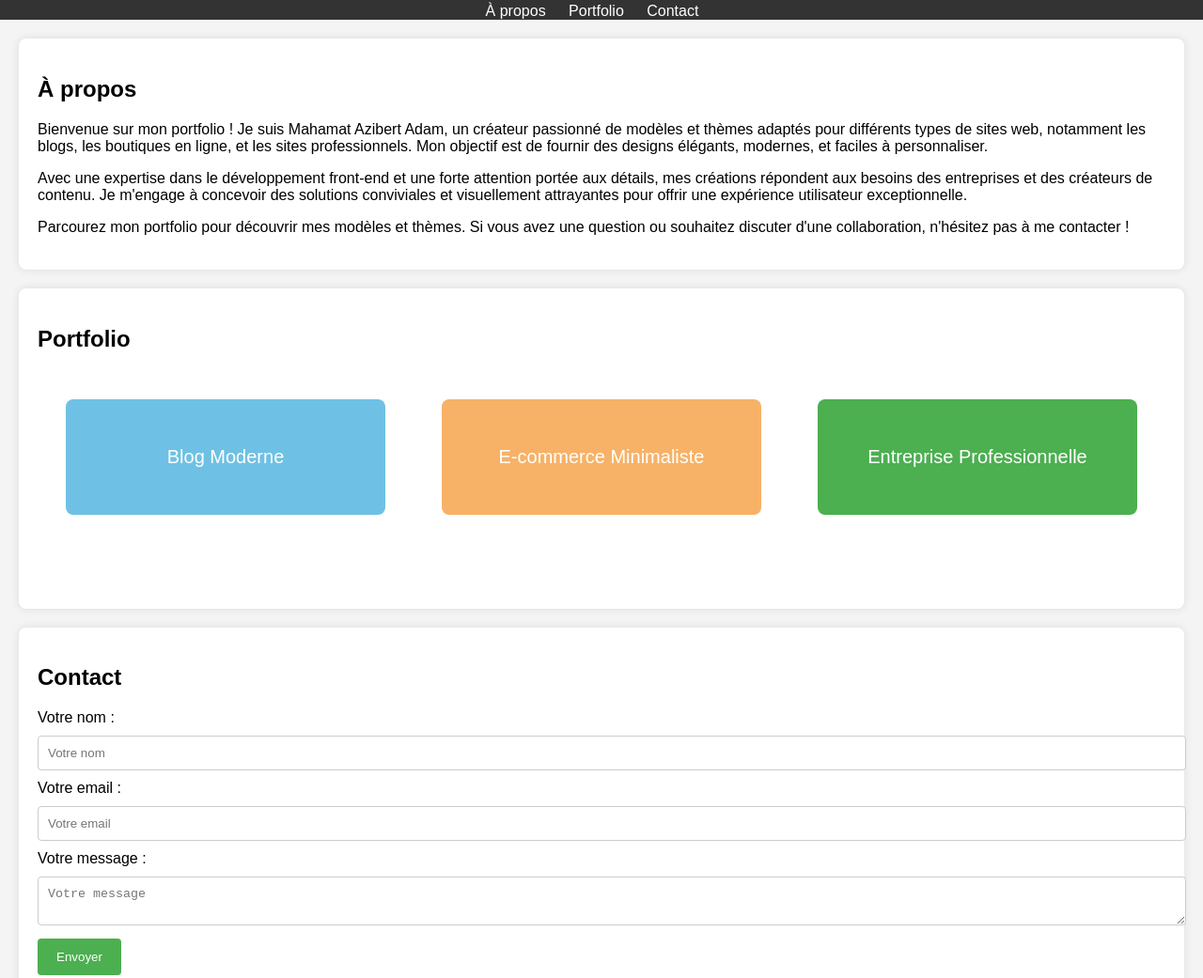
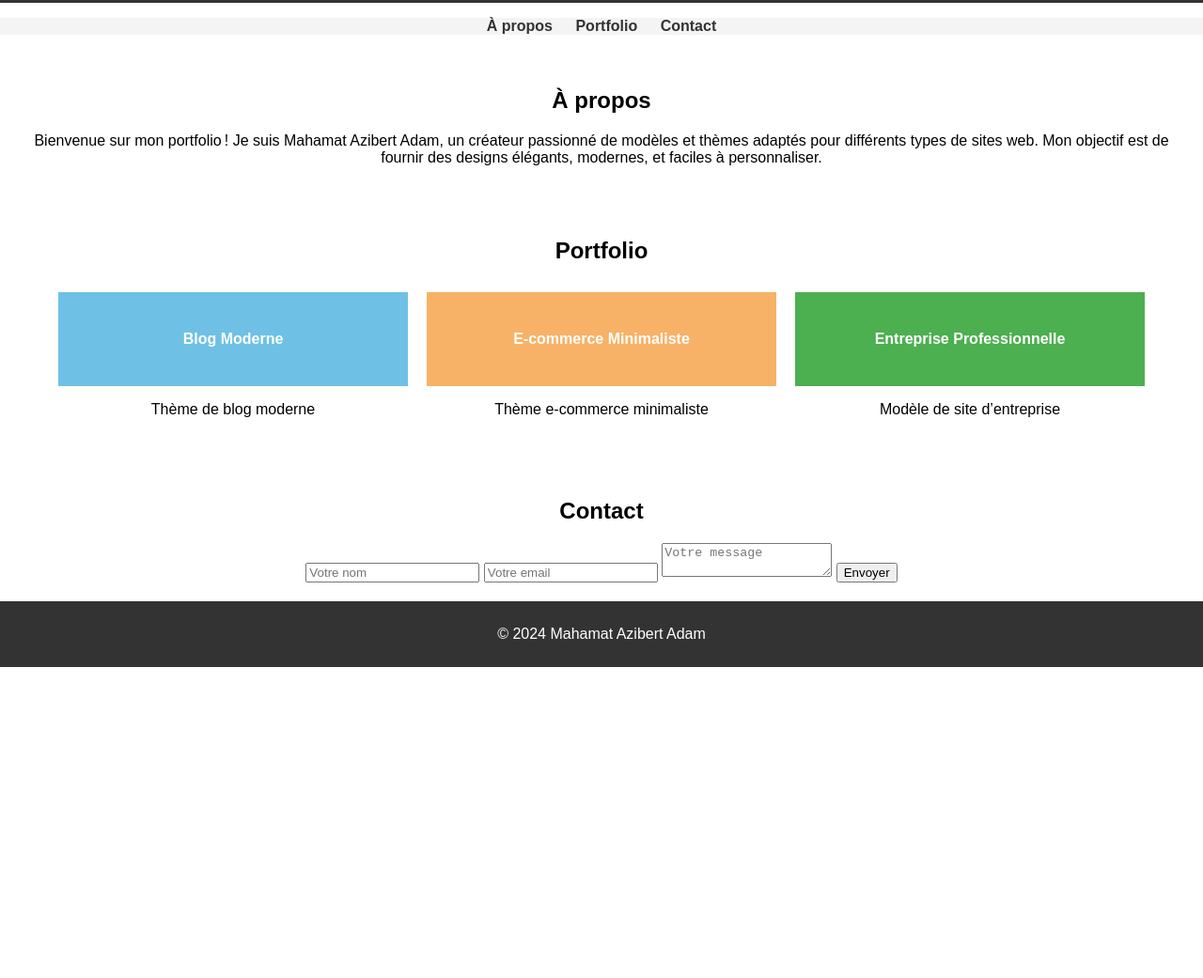
Before and after one commit to ada-wq/portfolio, a plain HTML site: page index.html in a window 1280 px wide. Shown: the part 151-1192 px from the top of the page at 94% size. After the commit the page ends 861 px from the top, so only its background shows below. Drawn offline with Linux system fonts and the light colour scheme.

Commit message:
Mise à jour des styles responsifs

```diff
--- a/index.html
+++ b/index.html
@@ -23,18 +23,9 @@
     <section id="about">
         <h2>À propos</h2>
         <p>
-            Bienvenue sur mon portfolio ! Je suis Mahamat Azibert Adam, un créateur passionné de modèles et thèmes
-            adaptés pour différents types de sites web, notamment les blogs, les boutiques en ligne, et les sites
-            professionnels. Mon objectif est de fournir des designs élégants, modernes, et faciles à personnaliser.
-        </p>
-        <p>
-            Avec une expertise dans le développement front-end et une forte attention portée aux détails, mes
-            créations répondent aux besoins des entreprises et des créateurs de contenu. Je m'engage à concevoir
-            des solutions conviviales et visuellement attrayantes pour offrir une expérience utilisateur exceptionnelle.
-        </p>
-        <p>
-            Parcourez mon portfolio pour découvrir mes modèles et thèmes. Si vous avez une question ou souhaitez
-            discuter d'une collaboration, n'hésitez pas à me contacter !
+            Bienvenue sur mon portfolio ! Je suis Mahamat Azibert Adam, un créateur passionné de modèles et thèmes
+            adaptés pour différents types de sites web. Mon objectif est de fournir des designs élégants, modernes,
+            et faciles à personnaliser.
         </p>
     </section>
 
@@ -59,18 +50,9 @@
     <section id="contact">
         <h2>Contact</h2>
         <form action="https://formspree.io/f/mpwwywag" method="POST">
-            <label>
-                Votre nom :
-                <input type="text" name="name" placeholder="Votre nom" required>
-            </label>
-            <label>
-                Votre email :
-                <input type="email" name="email" placeholder="Votre email" required>
-            </label>
-            <label>
-                Votre message :
-                <textarea name="message" placeholder="Votre message"></textarea>
-            </label>
+            <input type="text" name="name" placeholder="Votre nom" required>
+            <input type="email" name="email" placeholder="Votre email" required>
+            <textarea name="message" placeholder="Votre message"></textarea>
             <button type="submit">Envoyer</button>
         </form>
     </section>
--- a/style.css
+++ b/style.css
@@ -1,90 +1,92 @@
-/* Style de base */
+/* Style global */
 body {
+    margin: 0;
     font-family: Arial, sans-serif;
-    margin: 0;
-    padding: 0;
-    background-color: #f4f4f4;
 }
 
 header {
     background-color: #333;
     color: white;
+    padding: 20px 10px;
+    text-align: center;
+}
+
+nav ul {
+    list-style: none;
+    padding: 0;
+    text-align: center;
+    background-color: #f4f4f4;
+}
+
+nav ul li {
+    display: inline-block;
+    margin: 0 10px;
+}
+
+nav ul li a {
+    text-decoration: none;
+    color: #333;
+    font-weight: bold;
+}
+
+section {
     padding: 20px;
     text-align: center;
 }
 
-nav ul {
-    list-style-type: none;
-    padding: 0;
-    background-color: #333;
-    margin: 0;
+.gallery {
+    display: flex;
+    flex-wrap: wrap;
+    justify-content: center;
+}
+
+.gallery .item {
+    width: 30%;
+    margin: 10px;
     text-align: center;
 }
 
-nav ul li {
-    display: inline;
-    margin-right: 20px;
-}
-
-nav ul li a {
+.gallery .placeholder {
+    width: 100%;
+    height: 100px;
+    display: flex;
+    align-items: center;
+    justify-content: center;
     color: white;
-    text-decoration: none;
-}
-
-section {
-    padding: 20px;
-    margin: 20px;
-    background-color: white;
-    border-radius: 8px;
-    box-shadow: 0px 0px 10px rgba(0, 0, 0, 0.1);
+    font-weight: bold;
+    text-align: center;
 }
 
 footer {
-    text-align: center;
-    padding: 10px;
     background-color: #333;
     color: white;
+    padding: 10px 0;
+    text-align: center;
 }
 
-/* Formulaire */
-form input, form textarea {
-    width: 100%;
-    padding: 10px;
-    margin: 10px 0;
-    border: 1px solid #ccc;
-    border-radius: 4px;
+/* Styles responsifs */
+@media screen and (max-width: 768px) {
+    nav ul li {
+        display: block;
+        margin: 5px 0;
     }
 
-form button {
-    background-color: #4CAF50;
-    color: white;
-    border: none;
-    padding: 12px 20px;
-    cursor: pointer;
-    border-radius: 4px;
+    .gallery .item {
+        width: 100%;
+        margin: 5px 0;
     }
 
-form button:hover {
-    background-color: #45a049;
+    .gallery .placeholder {
+        height: 80px;
+    }
 }
 
-/* Galerie */
-.gallery {
-    display: flex;
-    justify-content: space-between;
+@media screen and (max-width: 480px) {
+    h1 {
+        font-size: 24px;
     }
 
-.item {
-    flex: 1;
-    margin: 10px;
-    padding: 20px;
-    text-align: center;
-    border-radius: 8px;
-    color: white;
+    .gallery .placeholder {
+        font-size: 14px;
     }
-
-.placeholder {
-    padding: 50px;
-    font-size: 20px;
-    border-radius: 8px;
 }
```
Lines whose indentation alone changed are shown as unchanged.
